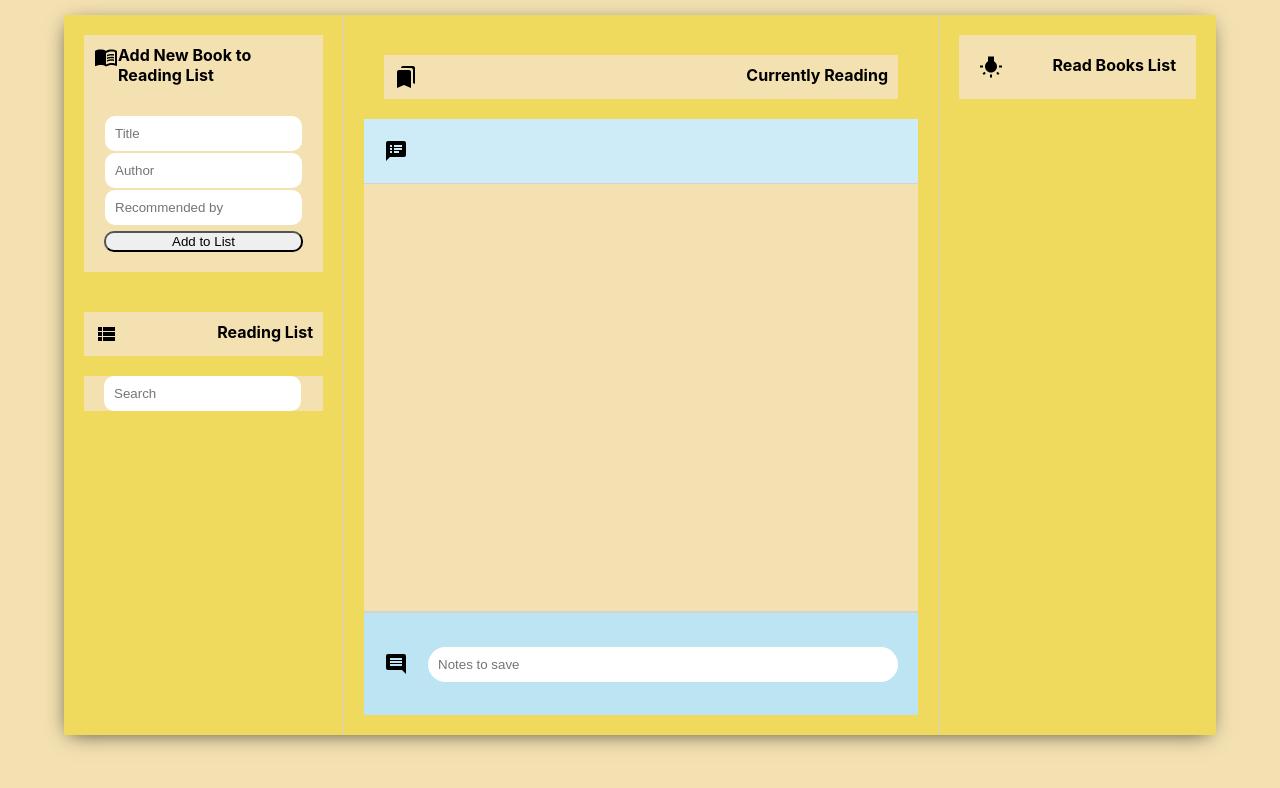
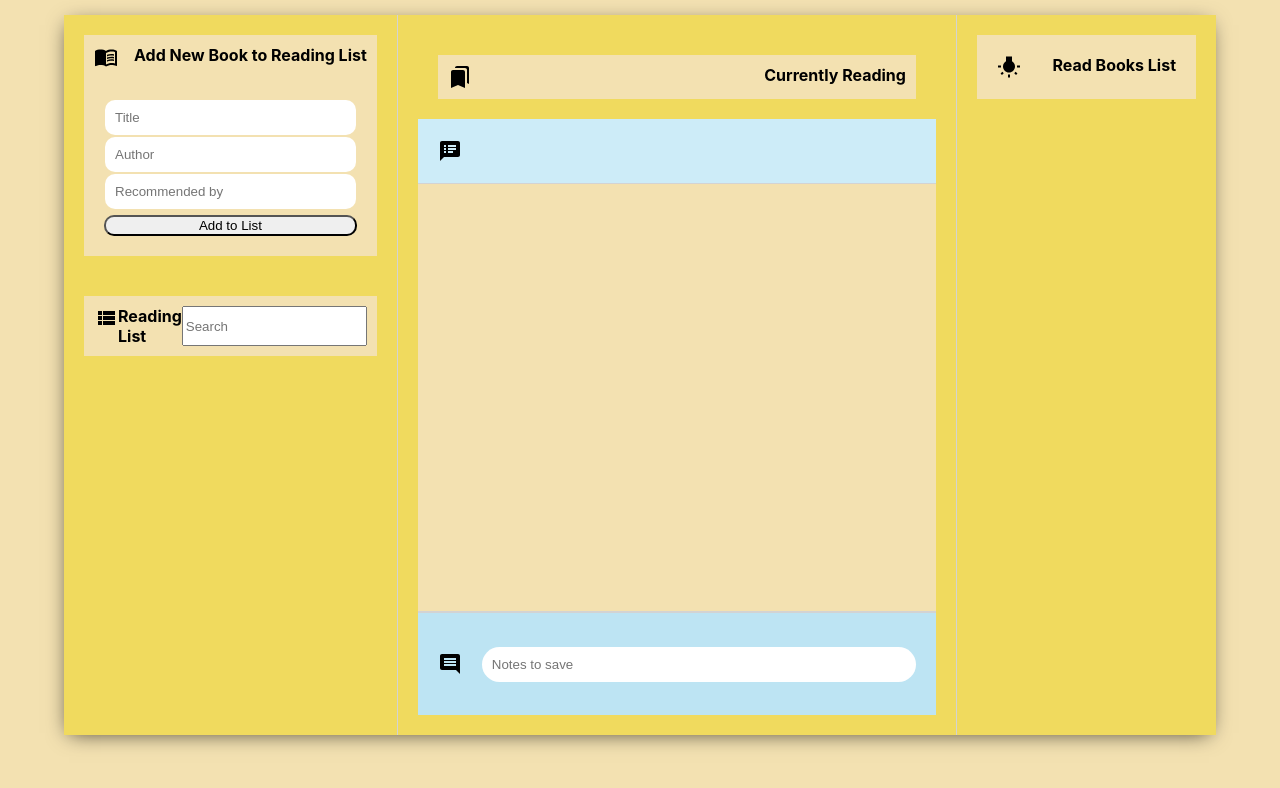
Before and after one commit to adospinoiu/MERN_Reading_List, a React (Create React App) app in the folder reading_list-front-end/: page / in a window 1280 px wide. Shown: the top 788 px of the page. Built offline with nearby package versions, Linux system fonts and the light colour scheme; no server answers.

Commit message:
Moved the 'search-function' to search in future-reading-list ... up into the header

```diff
--- a/reading_list-front-end/src/ReadingList.js
+++ b/reading_list-front-end/src/ReadingList.js
@@ -73,14 +73,20 @@ function ReadingList({ newBook }) {
                     <ViewListIcon />
 
                     <p>Reading List</p>
-                </div>
 
-                <div className="futurereading__list">
                     <input
                         type="text"
                         placeholder="Search"
                         onChange={e => setSearchReadingList(e.target.value)}
                     />
+                </div>
+
+                <div className="futurereading__list">
+                    {/* <input
+                        type="text"
+                        placeholder="Search"
+                        onChange={e => setSearchReadingList(e.target.value)}
+                    /> */}
 
                     <FutureReadingList newBook={newBook} searchReadingList={searchReadingList} />
                 </div>
```
